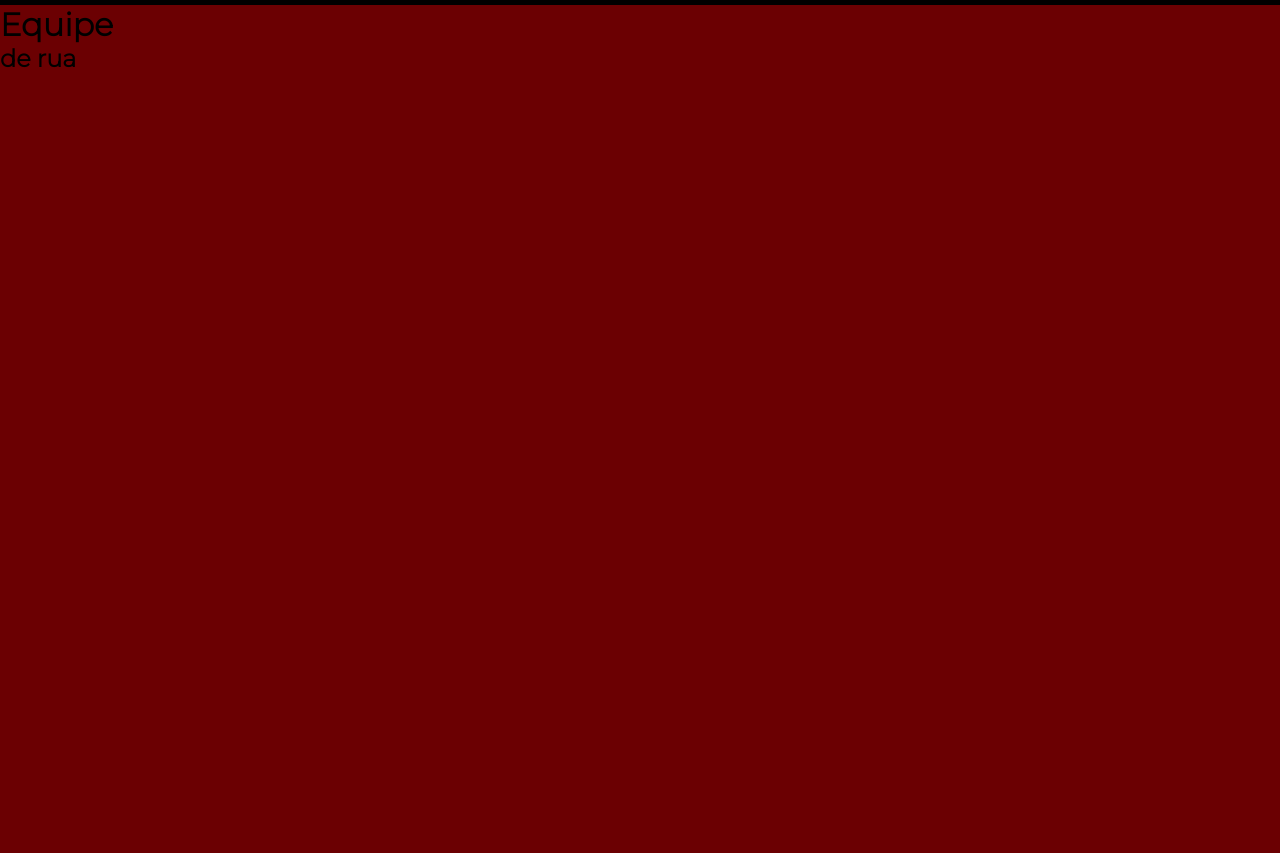
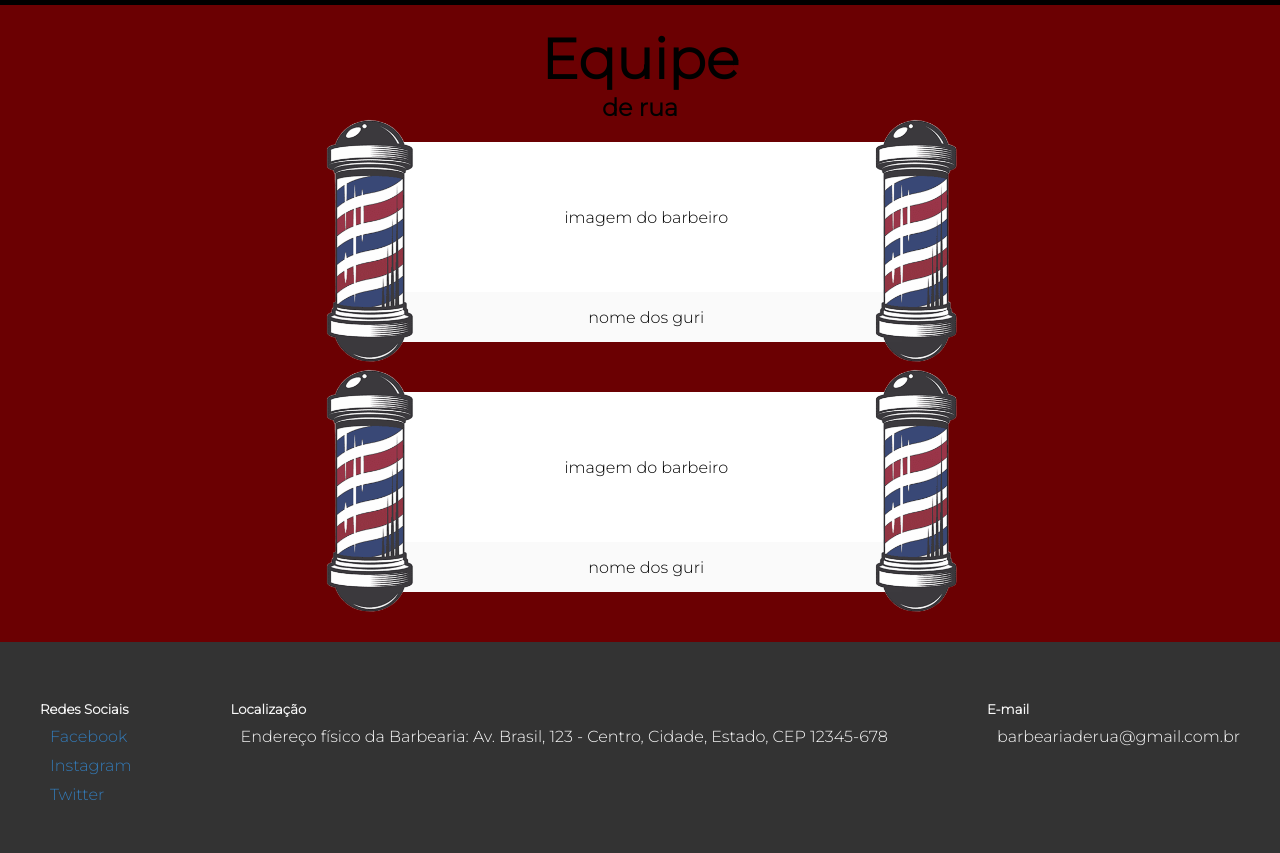
Before and after one commit to santoswentz/barbeariaderua, a Flask app: page / in a window 1280 px wide. Shown: the part 1685-2538 px from the top of the page. Before the commit the page ends 1752 px from the top, so only its background shows below. Run offline with Flask 3, Linux system fonts and the light colour scheme.

Commit message:
12.09
index pronto

```diff
--- a/criarbd.py
+++ b/criarbd.py
@@ -27,6 +27,7 @@ CREATE TABLE IF NOT EXISTS Equipe (
     email TEXT UNIQUE,
     data_admissao TEXT DEFAULT (datetime('now')),
     ativo INTEGER DEFAULT 1
+    imagem_url TEXT  -- Nova coluna para armazenar o caminho da imagem
 )
 ''')
 
--- a/static/css/style.css
+++ b/static/css/style.css
@@ -34,7 +34,7 @@ html{
     flex-direction: row-reverse;
 }
 .background1{
-    background-image: linear-gradient(rgba(0,0,0,9),transparent), url('/img/barbearialogo.jpg');
+    background-image: linear-gradient(rgba(0,0,0,9),transparent), url('../img/barbearialogo.jpg');
     background-size:cover;
     background-position: center;
     width: 100%;
@@ -83,7 +83,7 @@ nav ul{
     flex-wrap: wrap;
     flex-direction: row;
 }
-nav ul li{
+nav li{
     list-style: none;
     margin: 10px 20px;
     text-align: left;
@@ -107,6 +107,12 @@ nav  a:after{
 }
 nav a:hover::after{
     width: 65%;
+}
+nav .tiraanimacao a:after {
+    all: unset;
+}
+nav .tiraanimacao a{
+    cursor: auto;
 }
 #loginicone{
     position: fixed;
@@ -221,9 +227,169 @@ nav a:hover::after{
 
 
 
+
+
+
 /*Equipe*/
 .background2{
     background-color: var(--cor-principal);
     width: 100%;
-    height: 100vh;
+    height: min-content(100vh);
 }
+.tituloequipe{
+    display: flex;
+    flex-direction: column;
+    justify-content: center;
+    align-items: center;
+    padding: 20px;
+}
+.tituloequipe h1{
+    font-size: 7vh;
+}
+.juntartd{
+    display: flex;
+    flex-direction: row;
+}
+.variosbarbeiros{
+    display: flex;
+    flex-wrap: wrap;
+    flex-direction: row;
+    justify-content: center;
+}
+.variosbarbeiros #img1{
+    height: 250px;
+    width: 200px;
+    bottom: 25px;
+    left: 10vh;
+    position: relative;
+}
+.variosbarbeiros #img2{
+    height: 250px;
+    right: 10vh;
+    bottom: 25px;
+    position: relative;
+}
+
+.caixaprincipalbarbeiro{
+    display: flex;
+    flex-direction: column;
+    background-color: #fafafa;
+    height: 200px;
+    width: 22vw;
+}
+
+@media (max-width: 1400px) {
+    .caixaprincipalbarbeiro{
+        width: 40vw;
+    }
+}
+@media (max-width: 934px) {
+    .caixaprincipalbarbeiro{
+        width: 50vw;
+    }
+}
+@media (max-width: 634px) {
+    .caixaprincipalbarbeiro{
+        width: 60vw;
+    }
+}
+.imgbarbeiro{
+    height: 150px;
+    background-color: var(--bordas);
+    display: flex;
+    align-items: center;
+    justify-content: center;
+}
+.nomedobarbeiro{
+    height: 50px;
+    display: flex;
+    align-items: center;
+    justify-content: center;
+}
+
+
+footer {
+    background-color: #333;
+    padding: 20px 20px 0px 20px;
+    color: #f9f9f9;
+  }
+
+  footer .container {
+    all: unset;
+    max-width: 1200px;
+    margin: 0 auto;
+    padding: 20px 20px 0px 20px;;
+ }
+
+ footer .row {
+   display: flex;
+   flex-wrap: wrap;
+   justify-content: space-between;
+ }
+
+ footer .col-md-4 {
+    height: fit-content;
+   margin: 20px;
+ }
+
+ footer h5 {
+   margin-top: 0;
+   padding-bottom: 10px;
+ }
+
+ footer ul {
+   list-style: none;
+   padding: 0;
+   margin: 0;
+ }
+
+ footer li {
+   margin-bottom: 10px;
+ }
+
+ footer a {
+   color: #337ab7;
+   text-decoration: none;
+ }
+
+ footer a:hover {
+   color: #23527c;
+ }
+
+ footer i {
+   margin-right: 10px;
+ }
+
+ @media (max-width: 768px) {
+  .col-md-4 {
+   flex-basis: 100%;
+   margin: 20px 0;
+  }
+}
+
+/*index2*/
+.index2{
+    display: flex;
+    align-items: center;
+    justify-content: center;
+    height: 90vh;
+}
+.index2 nav{
+    all: unset;
+    display: flex;
+    flex-wrap: wrap;
+    align-items: center;
+}
+.index2 a{
+    color: black !important;
+    font-size: 4vw;
+}
+.index2 nav ul{
+    flex-direction: column;
+}
+.index2 .logofixado{
+    position: fixed !important;
+    top: 20px;
+    left: 20px;
+    font-size:large;
+}
--- a/templates/cliente_dashboard.html
+++ b/templates/cliente_dashboard.html
@@ -3,6 +3,7 @@
 <head>
     <meta charset="UTF-8">
     <meta name="viewport" content="width=device-width, initial-scale=1.0">
+    <link rel="stylesheet" type="text/css" href="{{ url_for('static', filename='css/style.css') }}">
     <title>Painel do Cliente</title>
 </head>
 <body>
--- a/templates/gerenciamento_agendamentos.html
+++ b/templates/gerenciamento_agendamentos.html
@@ -13,7 +13,7 @@
     <h3>Adicionar Agendamento</h3>
     <form action="/gerenciamentoagendamento" method="POST">
         <input type="hidden" name="adicionar">
-        <label for="user_id">Usuário:</label>
+        <label for="user_id">Nome:</label>
         <select id="user_id" name="user_id" required>
             {% for usuario in usuarios %}
                 <option value="{{ usuario.user_id }}">{{ usuario.nome }}</option>
@@ -54,7 +54,7 @@
     <table border="1">
         <tr>
             <th>ID</th>
-            <th>Usuário</th>
+            <th>Nome</th>
             <th>Equipe</th>
             <th>Serviço</th>
             <th>Data e Hora</th>
--- a/templates/index.html
+++ b/templates/index.html
@@ -11,7 +11,7 @@
     <!-------navbar e escrita--------->
     <div class="background1">
         <nav>
-            <a href="index.html"><img src="{{ url_for('static', filename='/img/png-transparent-barbershop-sign (1).png') }}" alt="" class="logo"></a>
+            <a href="index.html"><img src="{{ url_for('static', filename='/img/png-transparent-barbershop-sign (1).png') }}" alt="" class="logo "></a>
             <a href="/login" id="loginicone">Login</a>
             <ul>
                 <li><a href="">Agendamento</a></li>
@@ -31,7 +31,7 @@
 
     <!-------localização------->
     <section class="container parallax1" id="centralizardiveimg">
-        <img src="img/png-transparent-barbershop-sign (1).png" alt="" id="img1">
+        <img src="{{ url_for('static', filename='/img/png-transparent-barbershop-sign (1).png') }}" alt="" id="img1">
         <div class="localizacao">
             <h1>Serviços</h1>
             <div class="precos">
@@ -63,20 +63,73 @@
                   </table>
             </div>
         </div>
-        <img src="img/png-transparent-barbershop-sign (1).png" alt="" id="img2">
+        <img src="{{ url_for('static', filename='/img/png-transparent-barbershop-sign (1).png') }}" alt="" id="img2">
     </section>
     <div class="separadordecontainer"></div>
 
     <!--equipe-->
 
     <div class="background2">
-      <h1>Equipe</h1>
-      <h2>de rua</h2>
+      <div class="tituloequipe">
+        <h1>Equipe</h1>
+        <h2>de rua</h2>
+      </div>
+      <div class="variosbarbeiros">
+
+
+        <div class="juntartd">
+        <img src="{{ url_for('static', filename='/img/png-transparent-barbershop-sign (1).png') }}" alt="" id="img1">
+        <div class="caixaprincipalbarbeiro">
+          <div class="imgbarbeiro">
+            <p>imagem do barbeiro</p>
+          </div>
+          <div class="nomedobarbeiro">
+            <p>nome dos guri</p>
+          </div>
+        </div>
+        <img src="{{ url_for('static', filename='/img/png-transparent-barbershop-sign (1).png') }}" alt="" id="img2">
+        </div>
+
+          <div class="juntartd">
+            <img src="{{ url_for('static', filename='/img/png-transparent-barbershop-sign (1).png') }}" alt="" id="img1">
+            <div class="caixaprincipalbarbeiro">
+              <div class="imgbarbeiro">
+                <p>imagem do barbeiro</p>
+              </div>
+              <div class="nomedobarbeiro">
+                <p>nome dos guri</p>
+              </div>
+            </div>
+            <img src="{{ url_for('static', filename='/img/png-transparent-barbershop-sign (1).png') }}" alt="" id="img2">
+            </div>
+
+
+      </div>
+
     </div>
 
     <!--Sobre-Nós-->
-    <section class="">
-
-    </section>
+    <footer>
+      <div class="container">
+        <div class="row">
+          <div class="col-md-4">
+            <h5>Redes Sociais</h5>
+            <ul>
+              <li><a href="#" target="_blank"><i class="fab fa-facebook-f"></i> Facebook</a></li>
+              <li><a href="#" target="_blank"><i class="fab fa-instagram"></i> Instagram</a></li>
+              <li><a href="#" target="_blank"><i class="fab fa-twitter"></i> Twitter</a></li>
+            </ul>
+          </div>
+          <div class="col-md-4">
+            <h5>Localização</h5>
+            <p><i class="fas fa-map-marker-alt"></i> Endereço físico da Barbearia: Av. Brasil, 123 - Centro, Cidade, Estado, CEP 12345-678</p>
+          </div>
+          <div class="col-md-4">
+            <h5>E-mail</h5>
+            <p><i class="fas fa-envelope"></i> barbeariaderua@gmail.com.br</p>
+          </div>
+        </div>
+      </div>
+    </footer>
 </body>
 </html>
--- a/templates/login.html
+++ b/templates/login.html
@@ -3,6 +3,7 @@
 <head>
     <meta charset="UTF-8">
     <meta name="viewport" content="width=device-width, initial-scale=1.0">
+    <link rel="stylesheet" type="text/css" href="{{ url_for('static', filename='css/style.css') }}">
     <title>Login</title>
 </head>
 <body>
--- a/templates/register.html
+++ b/templates/register.html
@@ -3,6 +3,7 @@
 <head>
     <meta charset="UTF-8">
     <meta name="viewport" content="width=device-width, initial-scale=1.0">
+    <link rel="stylesheet" type="text/css" href="{{ url_for('static', filename='css/style.css') }}">
     <title>Registro</title>
 </head>
 <body>
```
Also changed, not shown: templates/admin_dashboard.html (+6 -6 lines), barbearia.db, templates/agendamento.html (added).
